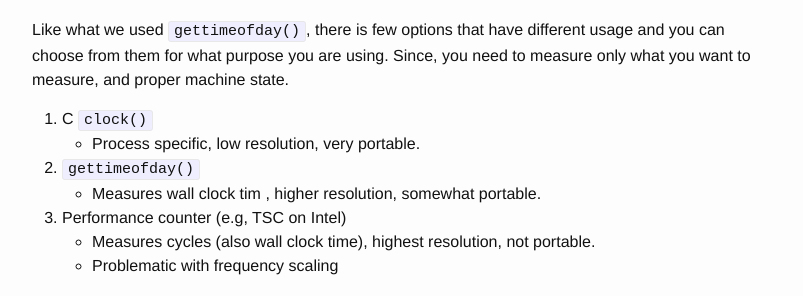
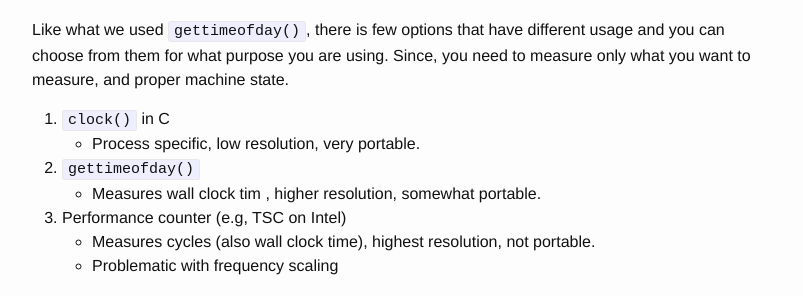
Before and after one commit to Mardcelo/mardcelo.github.io, a Jekyll site: the page built from _posts/2024-03-30-MMM-Implementation.markdown, in a window 1280 px wide and 900 px high, scrolled down 2867 px. Shown: the part 365-661 px from the top of the window, without its empty margins (238-1041 px from the left). Built offline with Jekyll 4.4.1, drawn with Linux system fonts in a browser that asks for light colours; formulas are drawn with MathJax 3.

```diff
--- a/_posts/2024-03-30-MMM-Implementation.markdown
+++ b/_posts/2024-03-30-MMM-Implementation.markdown
@@ -141,7 +141,7 @@ After all of these painful jobs, they elapsed time is printed to the console usi
 
 Like what we used `gettimeofday()`, there is few options that have different usage and you can choose from them for what purpose you are using. Since, you need to measure only what you want to measure, and proper machine state.
 
-1. C `clock()`
+1.  `clock()` in C
     - Process specific, low resolution, very portable.
 
 2. `gettimeofday()`
```
